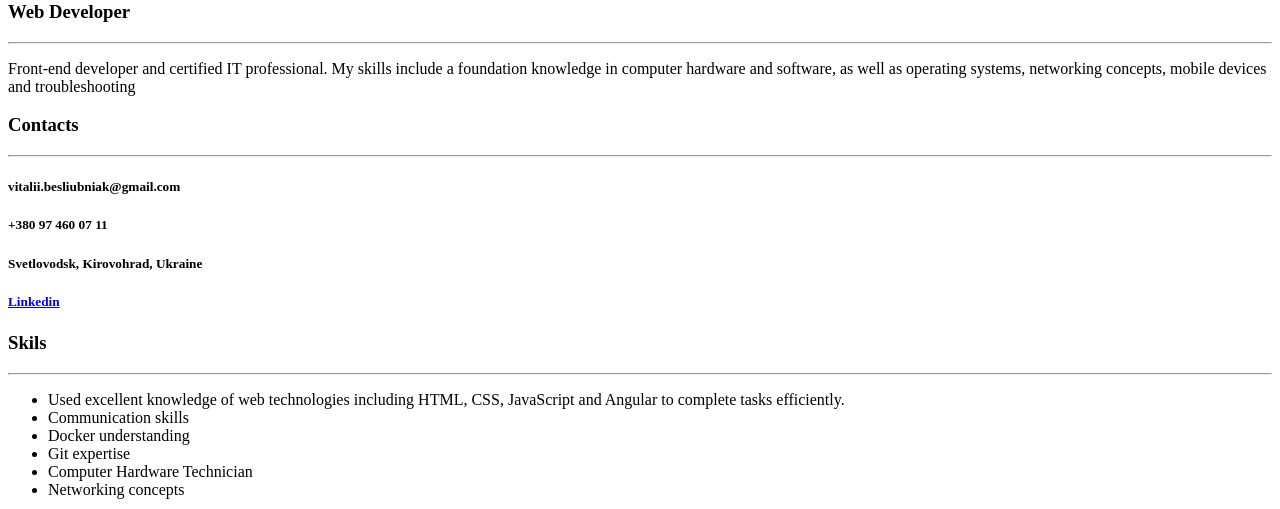
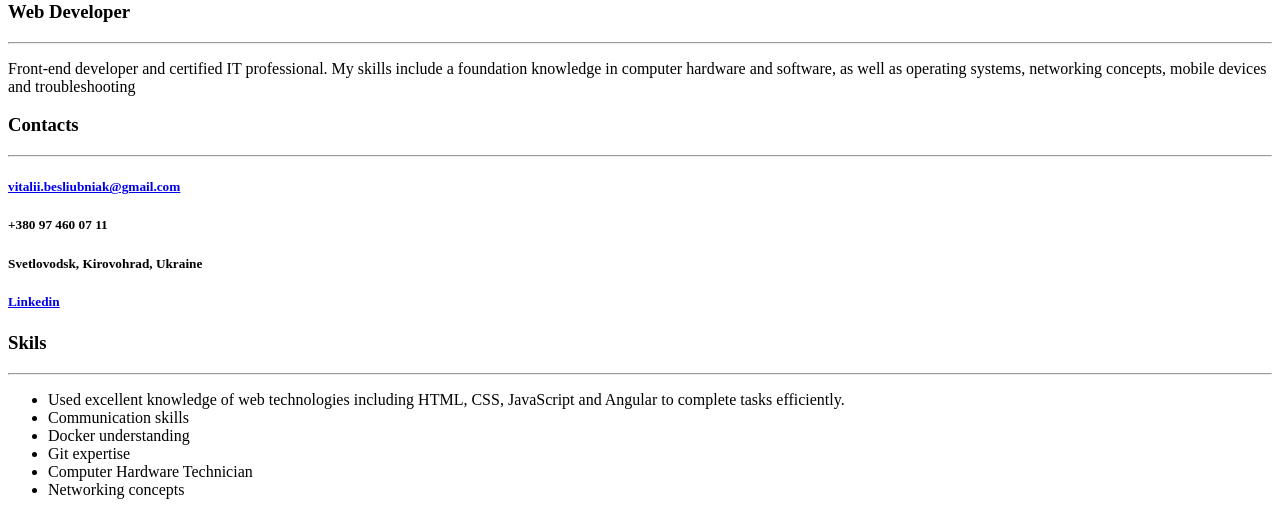
Before and after one commit to Vetal0205/WebDev_2022_MIT21, a plain HTML site: page lab1/index.html in a window 1280 px wide. Shown: the part 291-800 px from the top of the page. Drawn offline with Linux system fonts and the light colour scheme.

Commit message:
Added link on email

```diff
--- a/lab1/index.html
+++ b/lab1/index.html
@@ -28,7 +28,7 @@
         <section>
             <h3>Contacts</h3>
             <hr>
-            <h5>vitalii.besliubniak@gmail.com</h5>
+            <h5><a href="mailto:vitalii.besliubniak@gmail.com">vitalii.besliubniak@gmail.com</a></h5>
             <h5>+380 97 460 07 11</h5>
             <h5>Svetlovodsk, Kirovohrad, Ukraine</h5>
             <h5><a href="https://www.linkedin.com/in/vitalii-besliubniak-ab4709236/" target="_blank">Linkedin</a></h5>
```
